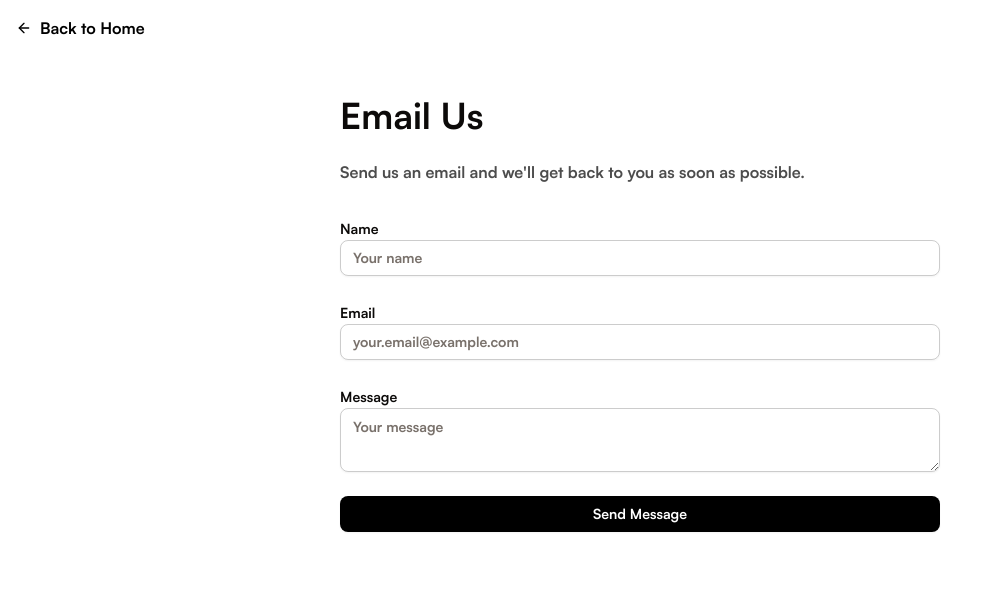
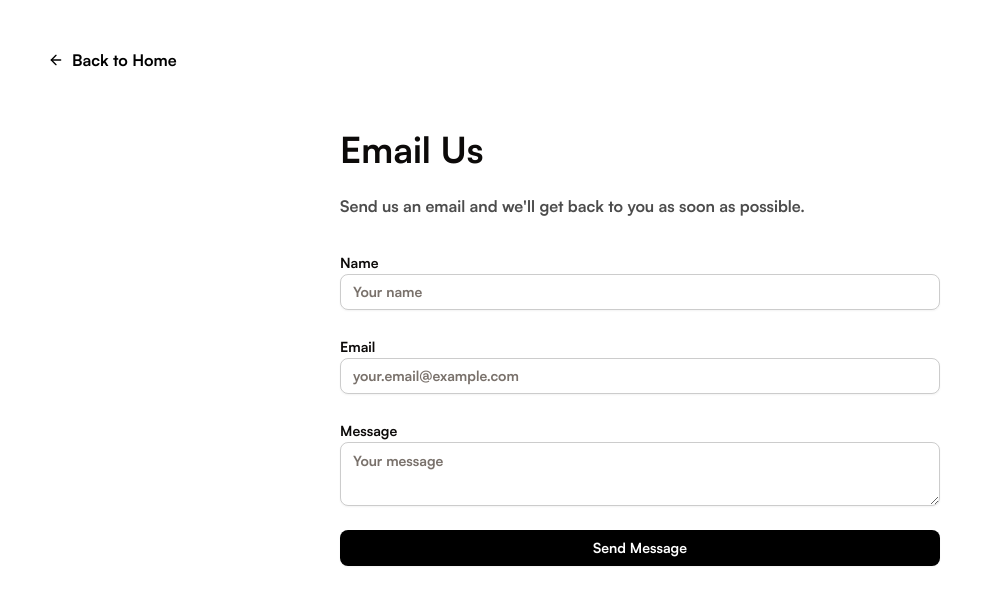
Before and after one commit to Nash504/autofolio, a Next.js app: page /email in a window 1280 px wide. Shown: the top 604 px of the page, without its empty margins (0-985 px from the left). Built offline with nearby package versions, Linux system fonts and the light colour scheme.

Commit message:
no more scrolling

```diff
--- a/src/app/contact/page.jsx
+++ b/src/app/contact/page.jsx
@@ -7,11 +7,9 @@ export default function ContactPage() {
   return (
     <>
       <BackToHome />
-      <div className="min-h-screen flex flex-col items-center justify-center bg-white p-4 md:p-8">
+      <div className="h-full flex flex-col items-center justify-center bg-white p-4 md:p-8">
         <div className="w-full max-w-[800px] mx-auto">
-          <h1 className="text-3xl md:text-4xl font-bold -mt-32 mb-6">
-            Contact Us
-          </h1>
+          <h1 className="text-3xl md:text-4xl font-bold  mb-6">Contact Us</h1>
           <p className="text-black/70 mb-12 max-w-[600px]">
             We're always looking for new opportunities and collaborations. Get
             in touch with us using any of the methods below.
--- a/src/app/email/page.jsx
+++ b/src/app/email/page.jsx
@@ -7,13 +7,11 @@ import BackToHome from "@/components/BackToHome";
 
 export default function EmailPage() {
   return (
-    <>
+    <div className="h-full flex flex-col justify-center bg-white p-2 md:p-8">
       <BackToHome />
-      <div className="min-h-screen flex flex-col items-center justify-center bg-white p-2 md:p-8 ">
+      <div className="h-full flex flex-col items-center justify-center bg-white  md:p-8">
         <div className="w-full max-w-[600px] mx-auto">
-          <h1 className="text-3xl md:text-4xl font-bold -mt-72 mb-6">
-            Email Us
-          </h1>
+          <h1 className="text-3xl md:text-4xl font-bold mt-2 mb-6">Email Us</h1>
           <p className="text-black/70 mb-8">
             Send us an email and we'll get back to you as soon as possible.
           </p>
@@ -63,6 +61,6 @@ export default function EmailPage() {
           </form>
         </div>
       </div>
-    </>
+    </div>
   );
 }
```
